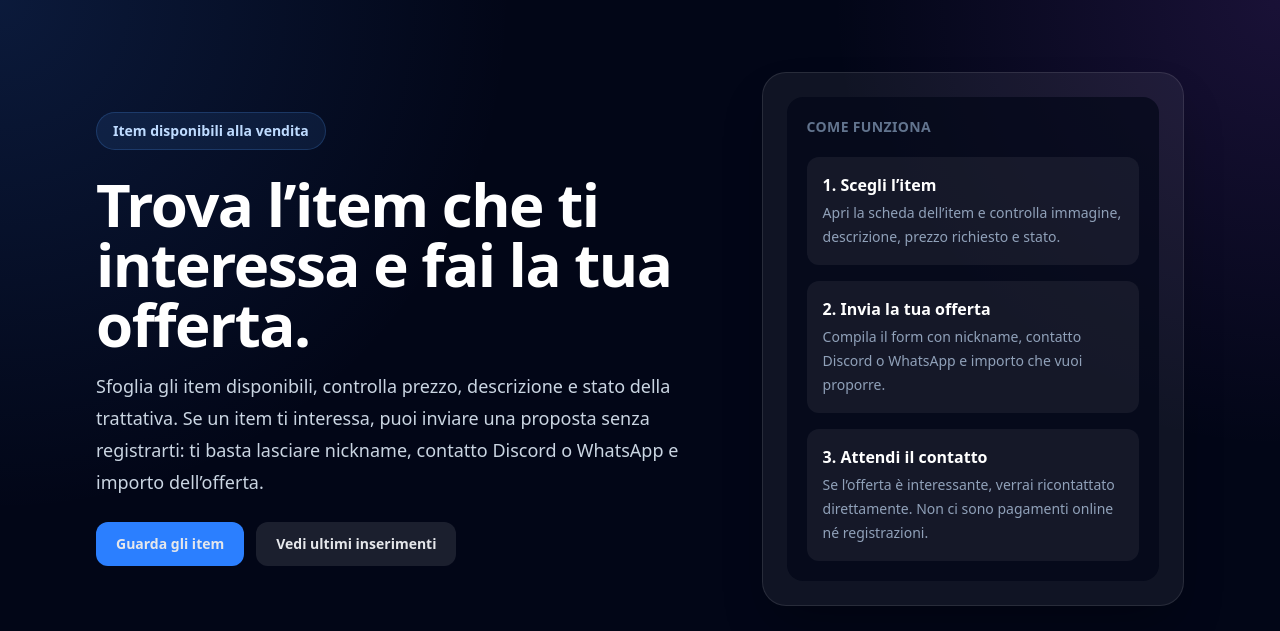
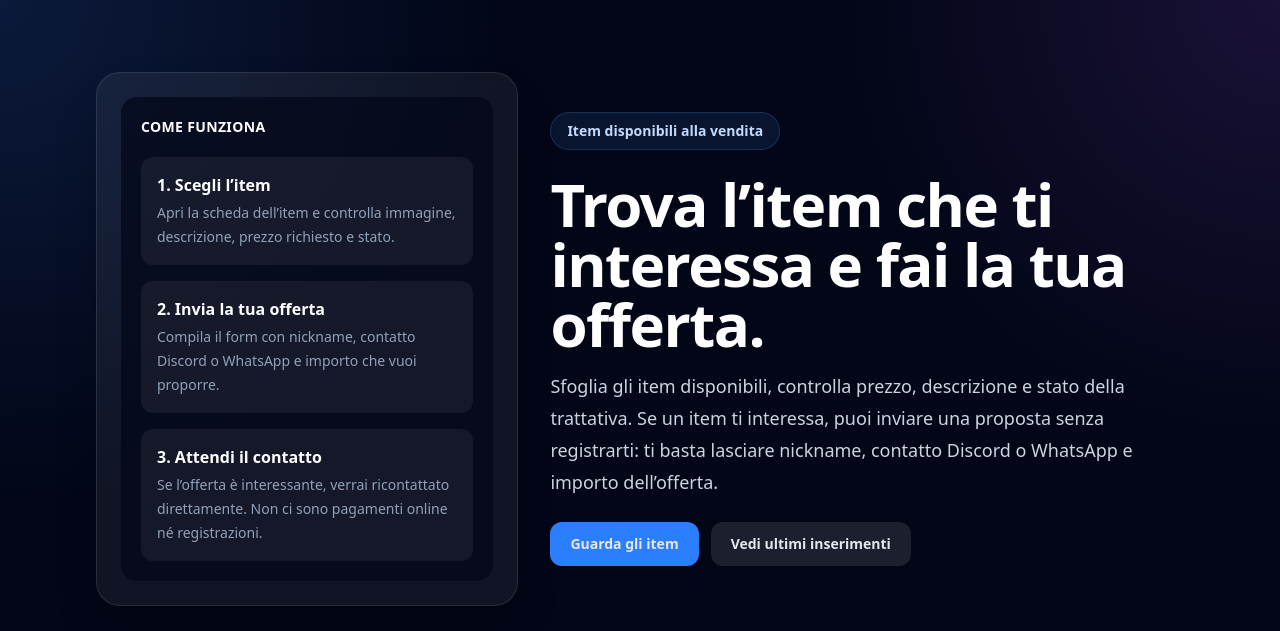
Before and after one commit to Giacio93/game-item-market, a Next.js app: page / in a window 1280 px wide. Shown: the top 631 px of the page. Built offline with nearby package versions, Linux system fonts and the light colour scheme; no server answers; the database is empty.

Commit message:
Hide sold items from public catalog

```diff
--- a/src/app/(public)/items/page.tsx
+++ b/src/app/(public)/items/page.tsx
@@ -12,14 +12,14 @@ type ItemsPageProps = {
   }>;
 };
 
-const allowedStatuses: ItemStatus[] = ['AVAILABLE', 'NEGOTIATION', 'SOLD'];
+const publicStatuses: ItemStatus[] = ['AVAILABLE', 'NEGOTIATION'];
 
 function getValidStatus(status?: string): ItemStatus | null {
   if (!status) {
     return null;
   }
 
-  if (allowedStatuses.includes(status as ItemStatus)) {
+  if (publicStatuses.includes(status as ItemStatus)) {
     return status as ItemStatus;
   }
 
@@ -32,6 +32,7 @@ async function getItems(status: ItemStatus | null) {
   let query = supabase
     .from('items')
     .select('*')
+    .neq('status', 'SOLD')
     .order('created_at', { ascending: false });
 
   if (status) {
@@ -63,7 +64,7 @@ export default async function ItemsPage({ searchParams }: ItemsPageProps) {
       href: '/items',
       active: currentStatus === null,
     },
-    ...allowedStatuses.map((status) => ({
+    ...publicStatuses.map((status) => ({
       label: ITEM_STATUS_LABEL[status],
       href: `/items?status=${status}`,
       active: currentStatus === status,
@@ -90,10 +91,18 @@ export default async function ItemsPage({ searchParams }: ItemsPageProps) {
           </h1>
 
           <p className="max-w-2xl text-base leading-7 text-slate-400">
-            Consulta tutti gli item disponibili, quelli già in trattativa o
-            quelli venduti. Apri la scheda dell’item che ti interessa per vedere
-            prezzo, dettagli e inviare una proposta senza registrazione.
+            Qui trovi solo gli item ancora acquistabili. Puoi inviare un’offerta
+            sia sugli item disponibili sia su quelli in trattativa.
           </p>
+
+          <div className="max-w-3xl rounded-2xl border border-blue-400/20 bg-blue-400/10 p-4">
+            <p className="text-sm leading-6 text-blue-100">
+              <span className="font-bold text-white">Nota sugli item in trattativa:</span>{' '}
+              significa che sto già valutando una proposta, ma non ho ancora
+              accettato nessuna offerta. Se l’item ti interessa, puoi comunque
+              inviare la tua proposta: verrà presa in considerazione.
+            </p>
+          </div>
         </div>
       </header>
 
--- a/src/app/(public)/page.tsx
+++ b/src/app/(public)/page.tsx
@@ -26,7 +26,40 @@ export default async function HomePage() {
 
   return (
     <main className="mx-auto flex w-full max-w-6xl flex-col gap-12 px-4 py-8 sm:px-6 lg:px-8">
-      <section className="grid gap-8 py-10 lg:grid-cols-[1.2fr_0.8fr] lg:items-center">
+      <section className="grid gap-8 py-10 lg:grid-cols-[0.8fr_1.2fr] lg:items-center">
+                <div className="rounded-3xl border border-white/10 bg-white/[0.06] p-6 shadow-2xl shadow-black/30">
+          <div className="rounded-2xl bg-slate-950/70 p-5">
+            <p className="text-sm font-semibold uppercase tracking-wide text-white">
+              Come funziona
+            </p>
+
+            <div className="mt-5 space-y-4">
+              <div className="rounded-xl bg-white/[0.06] p-4">
+                <p className="font-bold text-white">1. Scegli l’item</p>
+                <p className="mt-1 text-sm leading-6 text-slate-400">
+                  Apri la scheda dell’item e controlla immagine, descrizione,
+                  prezzo richiesto e stato.
+                </p>
+              </div>
+
+              <div className="rounded-xl bg-white/[0.06] p-4">
+                <p className="font-bold text-white">2. Invia la tua offerta</p>
+                <p className="mt-1 text-sm leading-6 text-slate-400">
+                  Compila il form con nickname, contatto Discord o WhatsApp e
+                  importo che vuoi proporre.
+                </p>
+              </div>
+
+              <div className="rounded-xl bg-white/[0.06] p-4">
+                <p className="font-bold text-white">3. Attendi il contatto</p>
+                <p className="mt-1 text-sm leading-6 text-slate-400">
+                  Se l’offerta è interessante, verrai ricontattato direttamente.
+                  Non ci sono pagamenti online né registrazioni.
+                </p>
+              </div>
+            </div>
+          </div>
+        </div>
         <div className="space-y-6">
           <div className="inline-flex rounded-full border border-blue-400/20 bg-blue-400/10 px-4 py-2 text-sm font-semibold text-blue-200">
             Item disponibili alla vendita
@@ -61,40 +94,6 @@ export default async function HomePage() {
             </a>
           </div>
         </div>
-
-        <div className="rounded-3xl border border-white/10 bg-white/[0.06] p-6 shadow-2xl shadow-black/30">
-          <div className="rounded-2xl bg-slate-950/70 p-5">
-            <p className="text-sm font-semibold uppercase tracking-wide text-slate-500">
-              Come funziona
-            </p>
-
-            <div className="mt-5 space-y-4">
-              <div className="rounded-xl bg-white/[0.06] p-4">
-                <p className="font-bold text-white">1. Scegli l’item</p>
-                <p className="mt-1 text-sm leading-6 text-slate-400">
-                  Apri la scheda dell’item e controlla immagine, descrizione,
-                  prezzo richiesto e stato.
-                </p>
-              </div>
-
-              <div className="rounded-xl bg-white/[0.06] p-4">
-                <p className="font-bold text-white">2. Invia la tua offerta</p>
-                <p className="mt-1 text-sm leading-6 text-slate-400">
-                  Compila il form con nickname, contatto Discord o WhatsApp e
-                  importo che vuoi proporre.
-                </p>
-              </div>
-
-              <div className="rounded-xl bg-white/[0.06] p-4">
-                <p className="font-bold text-white">3. Attendi il contatto</p>
-                <p className="mt-1 text-sm leading-6 text-slate-400">
-                  Se l’offerta è interessante, verrai ricontattato direttamente.
-                  Non ci sono pagamenti online né registrazioni.
-                </p>
-              </div>
-            </div>
-          </div>
-        </div>
       </section>
 
       <section id="latest-items" className="space-y-6">
```
